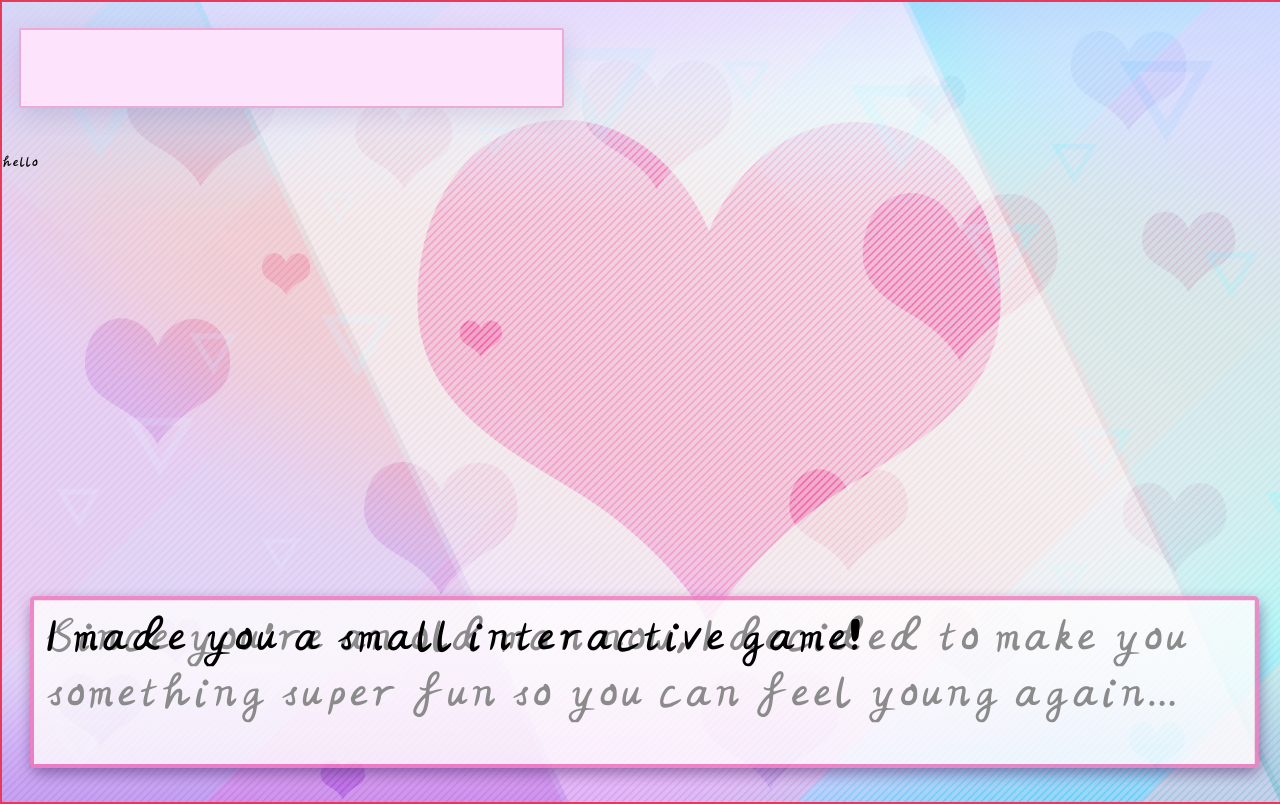
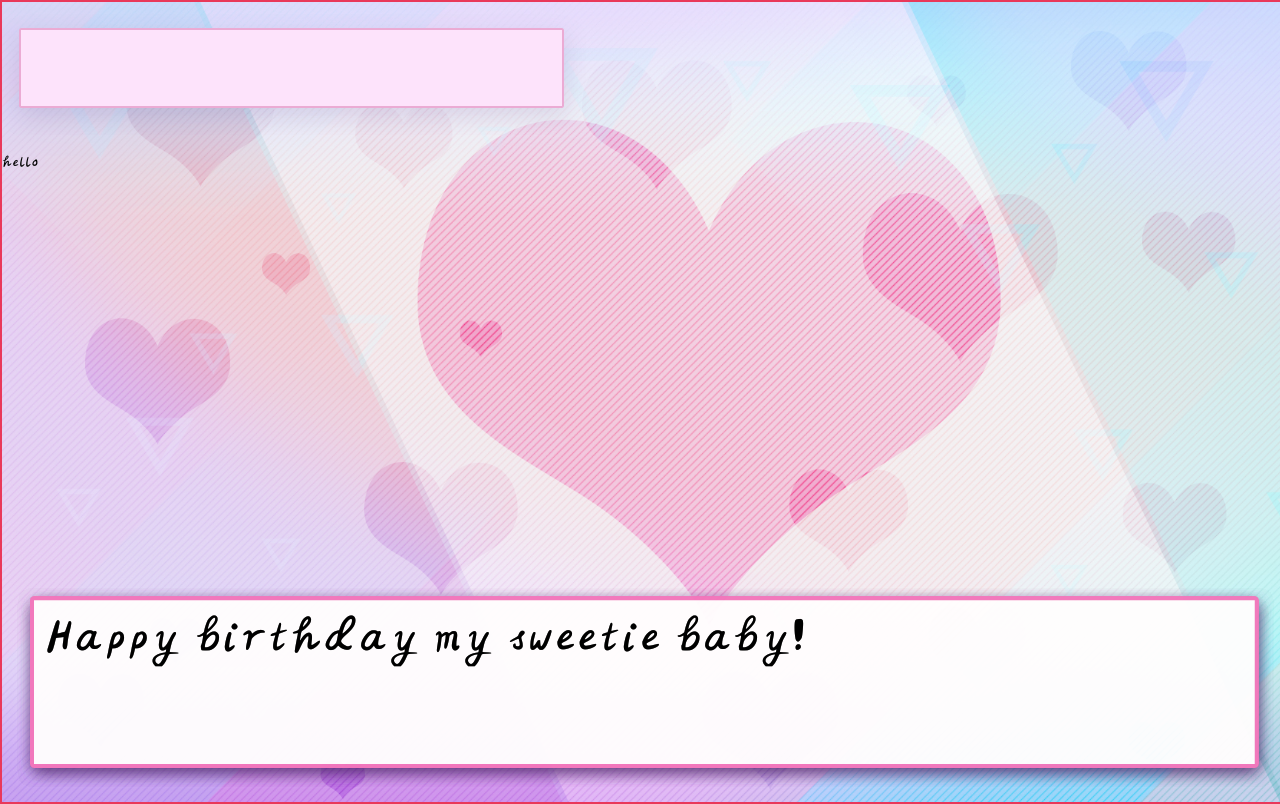
Before and after one commit to kianaorte/home-app, a React (Create React App) app: page /scene1 in a window 1280 px wide. Built offline with nearby package versions, Linux system fonts and the light colour scheme.

Commit message:
seperate remove from card

```diff
--- a/src/components/DialogueBox.tsx
+++ b/src/components/DialogueBox.tsx
@@ -1,33 +1,18 @@
-import { useState } from 'react';
 import DialogueContainer from '../assets/images/characters/DialogueContainer.png'
 import './DialogueBox.scss'
 
 
 type DialogueProps = {
-    textArray: { text: string; }[],
+    text: string,
     link?: string
 }
 
 // eslint-disable-next-line react-hooks/rules-of-hooks
-export const DialogueBox = ({ textArray, link }: DialogueProps) => {
-    const [visible, setVisible] = useState(true);
-    const removeElement = () => {
-        setVisible((prev) => !prev);
-    };
-
+export const DialogueBox = ({ text, link }: DialogueProps) => {
     return (
-        <>
-            { //iterate through array
-                textArray.map((textMsg) => visible && (
-                    <div>
-                        {/* create card */}
-                        <div className='container' onClick={removeElement}>
-                            <img src={DialogueContainer} width='100%' alt="box" />
-                            <p className="text">{textMsg.text}</p>
-                        </div>
-                    </div>
-                ), textArray.shift()
-                )}
-        </>
+        <div className='container' >
+            <img src={DialogueContainer} width='100%' alt="box" />
+            <p className="text">{text}</p>
+        </div >
     );
 }
--- a/src/pages/Scene1.tsx
+++ b/src/pages/Scene1.tsx
@@ -1,3 +1,4 @@
+import { useEffect, useState } from "react";
 import { DialogueBox } from "../components/DialogueBox";
 
 const welcomeDialogue = [{
@@ -18,17 +19,24 @@ const welcomeDialogue = [{
 
 ]
 
-const Scene1 = () => {
+export const Scene1 = () => {
+    const [visible, setVisible] = useState(true);
+    const removeElement = () => {
+        setVisible(false);
+    };
+    useEffect(() => {
+        welcomeDialogue.shift();
+        console.log('dialogue: ' + welcomeDialogue[0].text);
+    }, [visible]);
     return (
-        <div>
-            <DialogueBox textArray={welcomeDialogue} />
-            {/* {
-                welcomeDialogue.map((welcome, index) => (
+        <div onClick={removeElement}>
+            {
+                welcomeDialogue.map((welcome, index) => visible && (
                     <div key={index}>
-                        <DialogueBox textArray={welcome} />
+                        <DialogueBox text={welcomeDialogue[0].text} />
                     </div>
                 ))
-            } */}
+            }
         </div>
     );
 };
```
